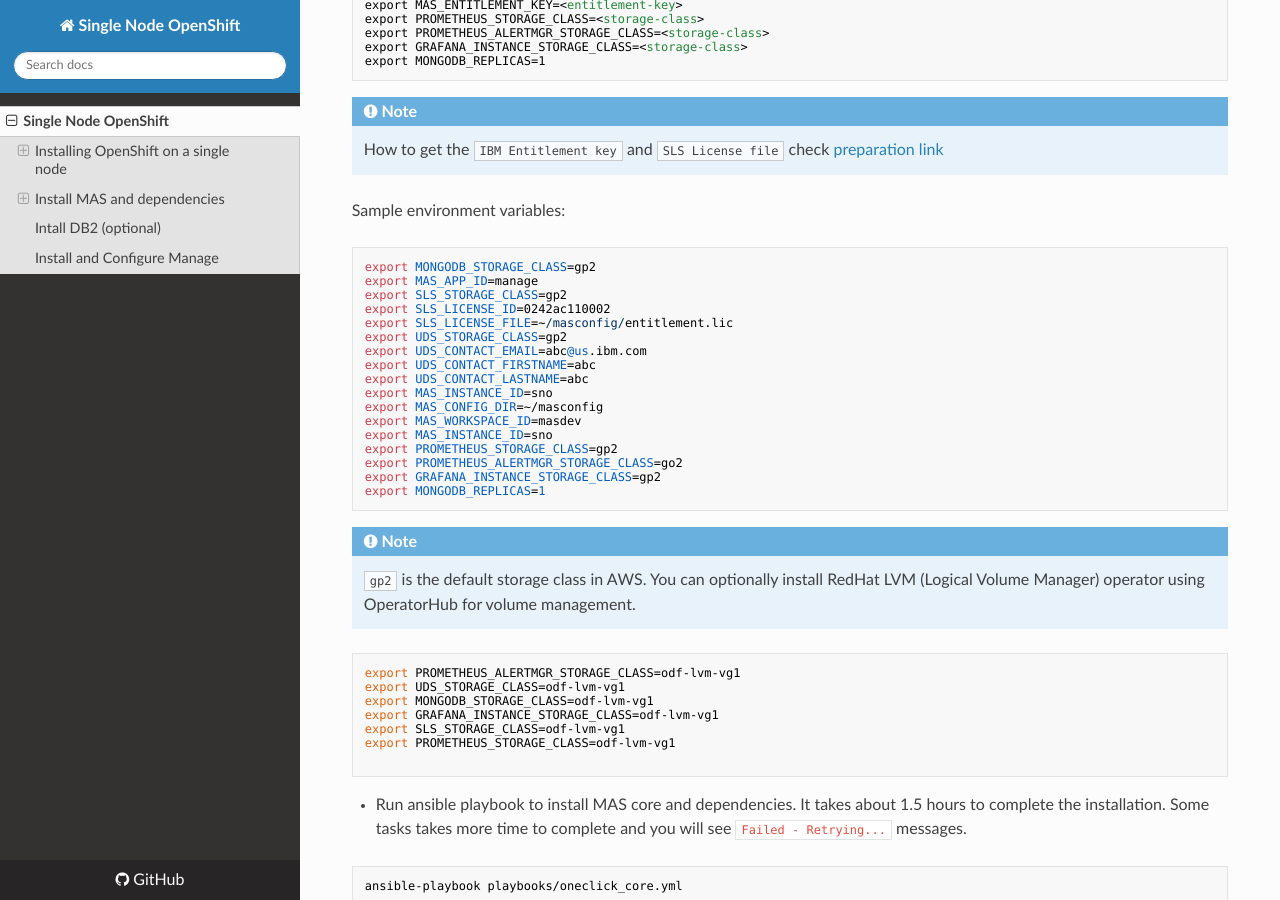
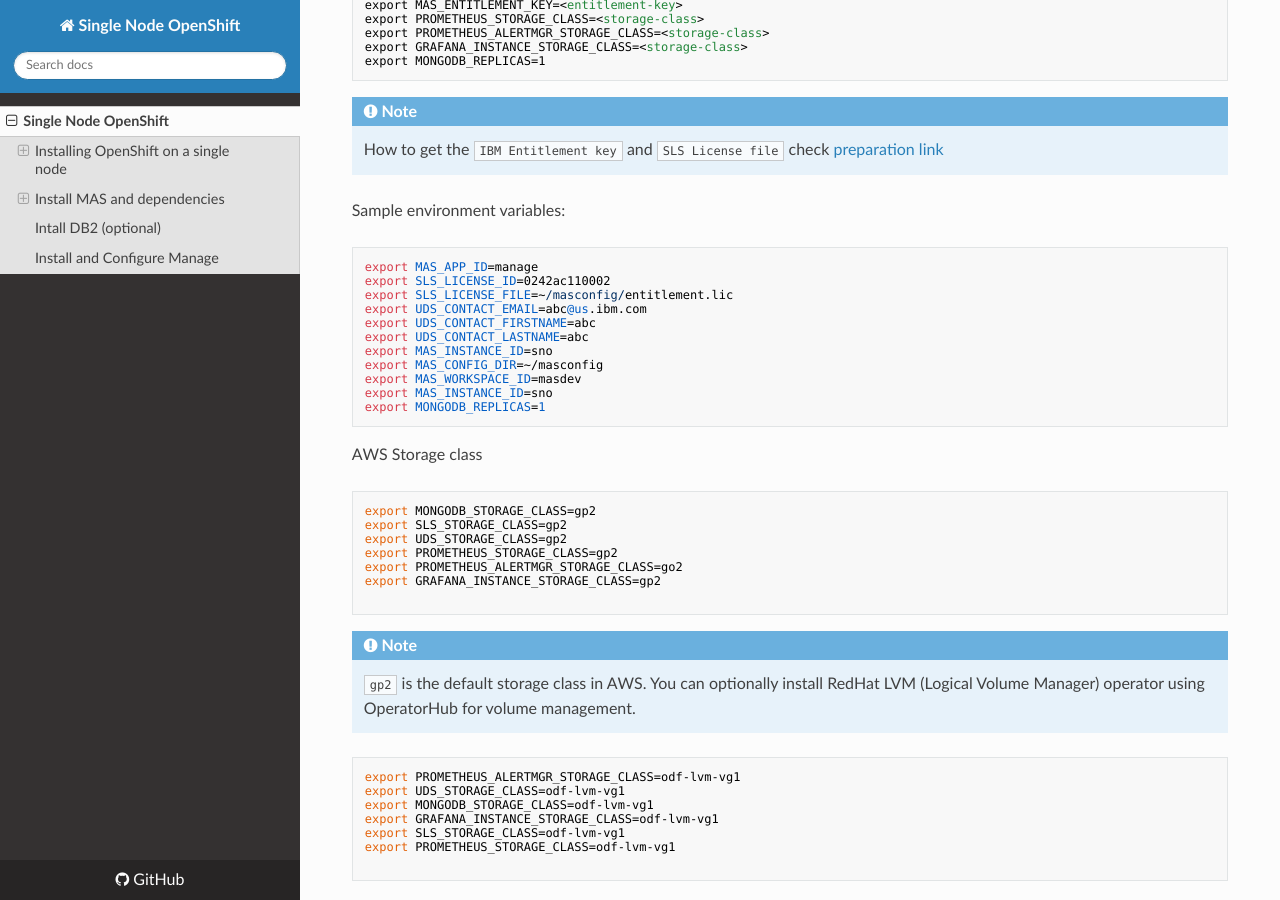
Before and after one commit to ibm-mas-manage/sno, an MkDocs documentation site: the page built from docs/index.md, in a window 1280 px wide and 900 px high, scrolled down 5713 px. Built offline with MkDocs 1.6.1, drawn with Linux system fonts in a browser that asks for light colours; nearby versions of some CDN libraries; some of the changed lines change nothing that is shown.

Commit message:
Update index.md

````diff
--- a/docs/index.md
+++ b/docs/index.md
@@ -173,12 +173,9 @@
 Sample environment variables:
 
 ```
-export MONGODB_STORAGE_CLASS=gp2
 export MAS_APP_ID=manage
-export SLS_STORAGE_CLASS=gp2
 export SLS_LICENSE_ID=0242ac110002
 export SLS_LICENSE_FILE=~/masconfig/entitlement.lic
-export UDS_STORAGE_CLASS=gp2
 export UDS_CONTACT_EMAIL=abc@us.ibm.com
 export UDS_CONTACT_FIRSTNAME=abc
 export UDS_CONTACT_LASTNAME=abc
@@ -186,10 +183,18 @@
 export MAS_CONFIG_DIR=~/masconfig
 export MAS_WORKSPACE_ID=masdev
 export MAS_INSTANCE_ID=sno
+export MONGODB_REPLICAS=1
+```
+
+AWS Storage class
+```
+export MONGODB_STORAGE_CLASS=gp2
+export SLS_STORAGE_CLASS=gp2
+export UDS_STORAGE_CLASS=gp2
 export PROMETHEUS_STORAGE_CLASS=gp2
 export PROMETHEUS_ALERTMGR_STORAGE_CLASS=go2
 export GRAFANA_INSTANCE_STORAGE_CLASS=gp2
-export MONGODB_REPLICAS=1
+
 ```
 
 !!! note
@@ -204,6 +209,7 @@
 export PROMETHEUS_STORAGE_CLASS=odf-lvm-vg1
 
 ```
+
 - Run ansible playbook to install MAS core and dependencies. It takes about 1.5 hours to complete the installation. Some tasks takes more time to complete and you will see `Failed - Retrying...` messages.
 
 ```
````
